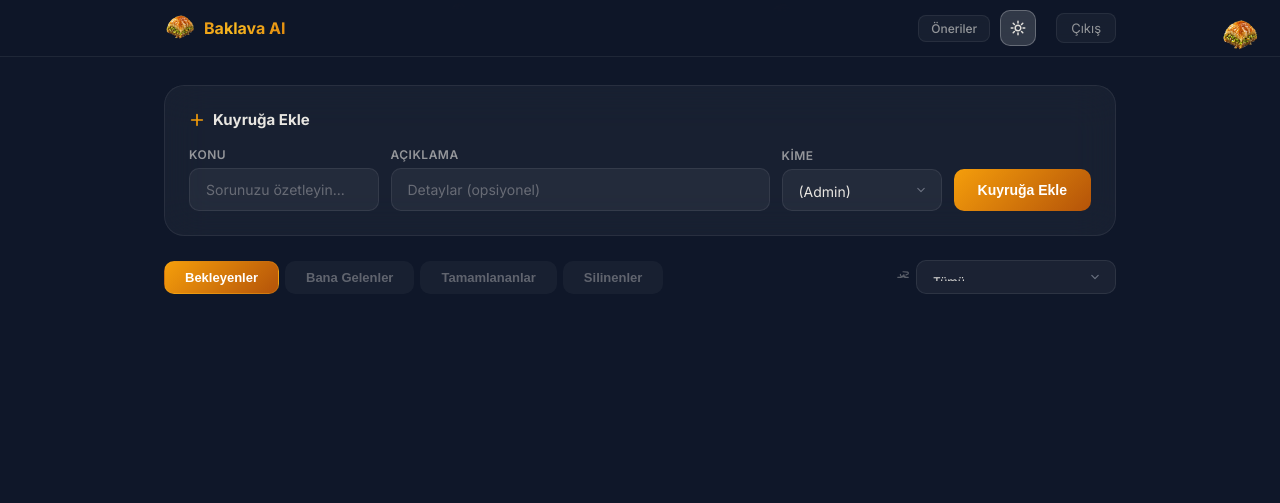
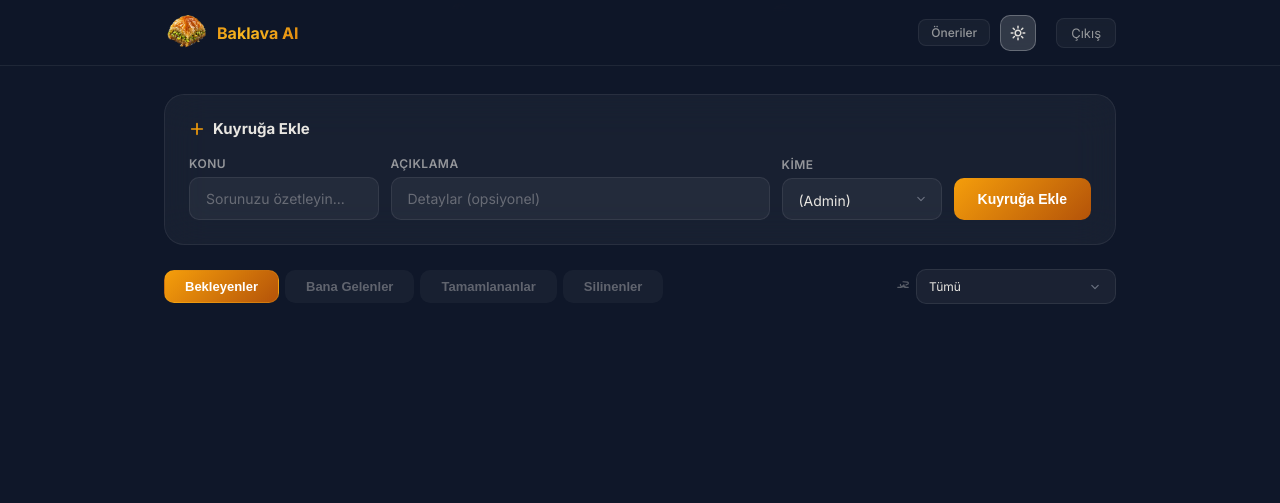
Before and after one commit to mustafacavusoglu/kueue-system, a FastAPI app: template app/templates/index.html in a window 1280 px wide. Shown: the top 503 px of the page. Run offline with FastAPI, Linux system fonts and the light colour scheme; the template is opened without the code that fills it, so the values that code supplies are empty; parts of the project's set-up code (start-up, migrations or seed data) failed here and were passed over; some libraries are stand-ins or nearby versions.

Commit message:
sag logo kaldirildi, sol logo 45px, dropdown fix

```diff
--- a/app/templates/admin.html
+++ b/app/templates/admin.html
@@ -7,7 +7,7 @@
     <div style="max-width: 1100px; margin: 0 auto; padding: 10px 24px; display: flex; align-items: center; justify-content: space-between;">
         <div style="display: flex; align-items: center; gap: 14px;">
             <div style="display: flex; align-items: center; gap: 8px;">
-                <img src="/static/logo1-removebg-preview.png" width="32" height="32">
+                <img src="/static/logo1-removebg-preview.png" width="45" height="45">
                 <span class="glow-text" style="font-size: 16px; font-weight: 700;">Baklava AI</span>
             </div>
             <span style="display: inline-flex; align-items: center; gap: 4px; padding: 3px 10px; background: var(--red-bg); border: 1px solid var(--red-border); border-radius: 20px; color: var(--red-text); font-size: 10px; font-weight: 700; text-transform: uppercase; letter-spacing: 1px;">
--- a/app/templates/base.html
+++ b/app/templates/base.html
@@ -84,9 +84,6 @@
         <div class="diamond"><img src="/static/logo1-removebg-preview.png" width="22" height="22"></div>
         <div class="diamond"><img src="/static/logo1-removebg-preview.png" width="32" height="32"></div>
     </div>
-    <div class="top-right-baklava" title="Baklava AI">
-        <img src="/static/logo1-removebg-preview.png" width="40" height="40">
-    </div>
     <div style="position: relative; z-index: 1;">
         {% block content %}{% endblock %}
     </div>
--- a/app/templates/feature_requests.html
+++ b/app/templates/feature_requests.html
@@ -6,7 +6,7 @@
     <div style="max-width: 1000px; margin: 0 auto; padding: 10px 24px; display: flex; align-items: center; justify-content: space-between;">
         <div style="display: flex; align-items: center; gap: 14px;">
             <div style="display: flex; align-items: center; gap: 8px;">
-                <img src="/static/logo1-removebg-preview.png" width="32" height="32">
+                <img src="/static/logo1-removebg-preview.png" width="45" height="45">
                 <span class="glow-text" style="font-size: 16px; font-weight: 700;">Baklava AI</span>
             </div>
             <span style="display: inline-flex; align-items: center; gap: 4px; padding: 3px 10px; background: var(--gold-badge-bg); border: 1px solid var(--gold-glow-border); border-radius: 20px; color: var(--gold-badge-text); font-size: 10px; font-weight: 700; text-transform: uppercase; letter-spacing: 1px;">
--- a/app/templates/index.html
+++ b/app/templates/index.html
@@ -7,7 +7,7 @@
     <div style="max-width: 1000px; margin: 0 auto; padding: 10px 24px; display: flex; align-items: center; justify-content: space-between;">
         <div style="display: flex; align-items: center; gap: 14px;">
             <div style="display: flex; align-items: center; gap: 8px;">
-                <img src="/static/logo1-removebg-preview.png" width="32" height="32">
+                <img src="/static/logo1-removebg-preview.png" width="45" height="45">
                 <span class="glow-text" style="font-size: 16px; font-weight: 700;">Baklava AI</span>
             </div>
             <span id="position-badge" style="display: none; padding: 4px 12px; background: var(--gold-badge-bg); border: 1px solid var(--gold-glow-border); border-radius: 20px; font-size: 12px; font-weight: 700; color: var(--gold-badge-text);">
@@ -105,7 +105,7 @@
         <div style="margin-left: auto; display: flex; align-items: center; gap: 6px;">
             <svg width="14" height="14" fill="none" stroke="var(--text-muted)" stroke-width="2" viewBox="0 0 24 24" style="flex-shrink: 0;"><path stroke-linecap="round" stroke-linejoin="round" d="M12 3c2.755 0 5.455.232 8.083.678.533.09.917.556.917 1.096v1.044a1.25 1.25 0 01-.659 1.107L17 8.5m-5 3.5a4.5 4.5 0 01-4.5-4.5M9 12.5H3m6 0l3-3m6 3a4.5 4.5 0 01-4.5-4.5M15 12.5h6m-6 0l-3-3"/></svg>
             <select id="queue-filter" name="filter" class="input-field"
-                    style="width: 200px; height: 34px; font-size: 12px;"
+                    style="width: 200px; font-size: 12px; padding: 8px 12px;"
                     hx-get="/partial/all-queue"
                     hx-trigger="change"
                     hx-target="#queue-list"
```
